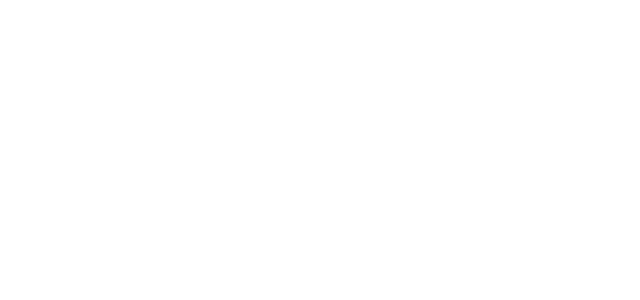
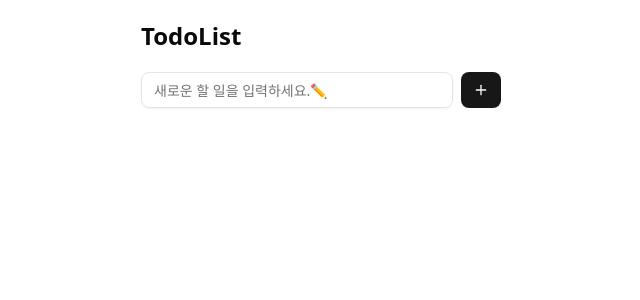
Before and after one commit to tjdux/react.js-and-supabase, a React (Vite) app: page /todolist in a window 1280 px wide. Before the commit this address had no page. Shown: the top 300 px of the page, without its empty margins (319-959 px from the left). Built offline with nearby package versions, Linux system fonts and the light colour scheme.

Commit message:
mini proj: todo list

```diff
--- a/src/App.tsx
+++ b/src/App.tsx
@@ -4,6 +4,7 @@
 import SignInPage from "./pages/sign-in-page";
 import SignUpPage from "./pages/sign-up-page";
 import CounterPage from "./pages/counter-page";
+import TodoListPage from "./pages/TodoListPage";
 
 function AuthLayout() {
   return (
@@ -19,6 +20,7 @@
     <Routes>
       <Route path="/" element={<IndexPage />}></Route>
       <Route path="/counter" element={<CounterPage />} />
+      <Route path="/todolist" element={<TodoListPage />} />
       <Route element={<AuthLayout />}>
         <Route path="/sign-in" element={<SignInPage />}></Route>
         <Route path="/sign-up" element={<SignUpPage />}></Route>
--- /dev/null
+++ b/src/components/todo-list/TodoEditor.tsx
@@ -0,0 +1,31 @@
+import { Input } from "@/components/ui/input";
+import { Button } from "@/components/ui/button";
+import { Plus } from "lucide-react";
+import { useState } from "react";
+import { useCreateTodo } from "@/store/todos";
+
+export default function TodoEditor() {
+  const [content, setContent] = useState("");
+  const createTodo = useCreateTodo();
+
+  const handleAddClick = () => {
+    if (content.trim() === "") return;
+    createTodo(content);
+    setContent("");
+  };
+
+  return (
+    <div className="flex gap-2">
+      <Input
+        placeholder="새로운 할 일을 입력하세요.✏️"
+        value={content}
+        onChange={(e) => {
+          setContent(e.target.value);
+        }}
+      />
+      <Button onClick={handleAddClick}>
+        <Plus />
+      </Button>
+    </div>
+  );
+}
--- /dev/null
+++ b/src/components/todo-list/TodoItem.tsx
@@ -0,0 +1,20 @@
+import { Trash } from "lucide-react";
+import { Button } from "@/components/ui/button";
+import { useDeleteTodo } from "@/store/todos";
+
+export default function TodoItem({ id, content }: Todo) {
+  const deleteTodo = useDeleteTodo();
+
+  const handleDeleteClick = () => {
+    deleteTodo(id);
+  };
+
+  return (
+    <div className="flex items-center justify-between border p-2">
+      {content}
+      <Button variant={"destructive"} onClick={handleDeleteClick}>
+        <Trash />
+      </Button>
+    </div>
+  );
+}
--- /dev/null
+++ b/src/pages/TodoListPage.tsx
@@ -0,0 +1,17 @@
+import TodoEditor from "@/components/todo-list/TodoEditor";
+import TodoItem from "@/components/todo-list/TodoItem";
+import { useTodos } from "@/store/todos";
+
+export default function TodoListPage() {
+  const todos = useTodos();
+
+  return (
+    <div className="m-auto flex w-100 flex-col gap-5 p-5">
+      <h1 className="text-2xl font-bold">TodoList</h1>
+      <TodoEditor />
+      {todos.map((todo) => (
+        <TodoItem key={todo.id} {...todo} />
+      ))}
+    </div>
+  );
+}
--- /dev/null
+++ b/src/store/todos.ts
@@ -0,0 +1,43 @@
+import { create } from "zustand";
+import { combine } from "zustand/middleware";
+import { immer } from "zustand/middleware/immer";
+
+const initialState: {
+  todos: Todo[];
+} = {
+  todos: [],
+};
+
+const useTodosStore = create(
+  immer(
+    combine(initialState, (set) => ({
+      actions: {
+        createTodo: (content: string) => {
+          set((state) => {
+            state.todos.push({ id: new Date().getTime(), content: content });
+          });
+        },
+        deleteTodo: (targetId: number) => {
+          set((state) => {
+            state.todos = state.todos.filter((todo) => todo.id !== targetId);
+          });
+        },
+      },
+    })),
+  ),
+);
+
+export const useTodos = (): Todo[] => {
+  const todos = useTodosStore((store) => store.todos);
+  return todos;
+};
+
+export const useCreateTodo = () => {
+  const createTodo = useTodosStore((store) => store.actions.createTodo);
+  return createTodo;
+};
+
+export const useDeleteTodo = () => {
+  const deleteTodo = useTodosStore((store) => store.actions.deleteTodo);
+  return deleteTodo;
+};
--- /dev/null
+++ b/src/types/todo.d.ts
@@ -0,0 +1,4 @@
+interface Todo {
+  id: number;
+  content: string;
+}
```
